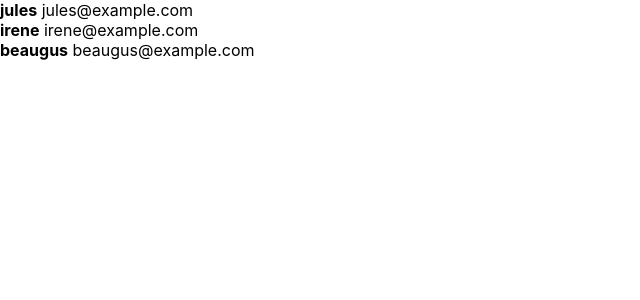
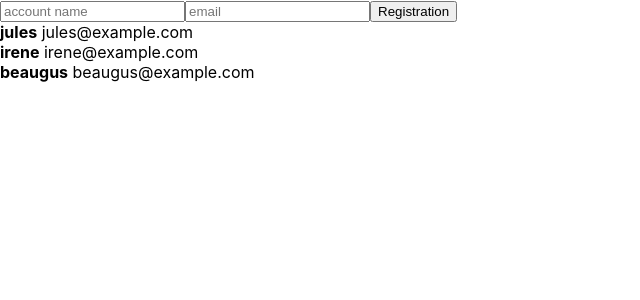
Before and after one commit to voicihojun/modernReact-with-velopert, a React (Create React App) app: page / in a window 1280 px wide. Shown: the top 300 px of the page, without its empty margins (0-640 px from the left). Built offline with nearby package versions, Linux system fonts and the light colour scheme.

Commit message:
13. add data to the array using onCreate

```diff
--- a/src/App.js
+++ b/src/App.js
@@ -1,9 +1,25 @@
-import React, { useRef } from "react";
+import React, { useRef, useState } from "react";
 import "./App.css";
 import UserList from "./UserList";
+import CreateUser from "./CreateUser";
 
 function App() {
-  const users = [
+  const [inputs, setInputs] = useState({
+    username: "",
+    email: "",
+  });
+
+  const { username, email } = inputs;
+
+  const onChange = (e) => {
+    const { name, value } = e.target;
+    setInputs({
+      ...inputs,
+      [name]: value,
+    });
+  };
+
+  const [users, setUsers] = useState([
     {
       id: 1,
       username: "jules",
@@ -19,17 +35,39 @@
       username: "beaugus",
       email: "beaugus@example.com",
     },
-  ];
+  ]);
 
   const nextId = useRef(4);
-  console.log(nextId.current);
 
   const onCreate = () => {
     console.log(nextId.current);
+
+    const user = {
+      id: nextId.current,
+      username,
+      email,
+    };
+    // setUsers([...users, user]);
+    setUsers(users.concat(user));
+
+    setInputs({
+      username: "",
+      email: "",
+    });
     nextId.current += 1;
   };
 
-  return <UserList users={users} />;
+  return (
+    <>
+      <CreateUser
+        username={username}
+        email={email}
+        onChange={onChange}
+        onCreate={onCreate}
+      />
+      <UserList users={users} />
+    </>
+  );
 }
 
 export default App;
--- /dev/null
+++ b/src/CreateUser.js
@@ -0,0 +1,23 @@
+import React from "react";
+
+function CreateUser({ username, email, onChange, onCreate }) {
+  return (
+    <div>
+      <input
+        name="username"
+        placeholder="account name"
+        onChange={onChange}
+        value={username}
+      />
+      <input
+        name="email"
+        placeholder="email"
+        onChange={onChange}
+        value={email}
+      />
+      <button onClick={onCreate}>Registration</button>
+    </div>
+  );
+}
+
+export default CreateUser;
```
